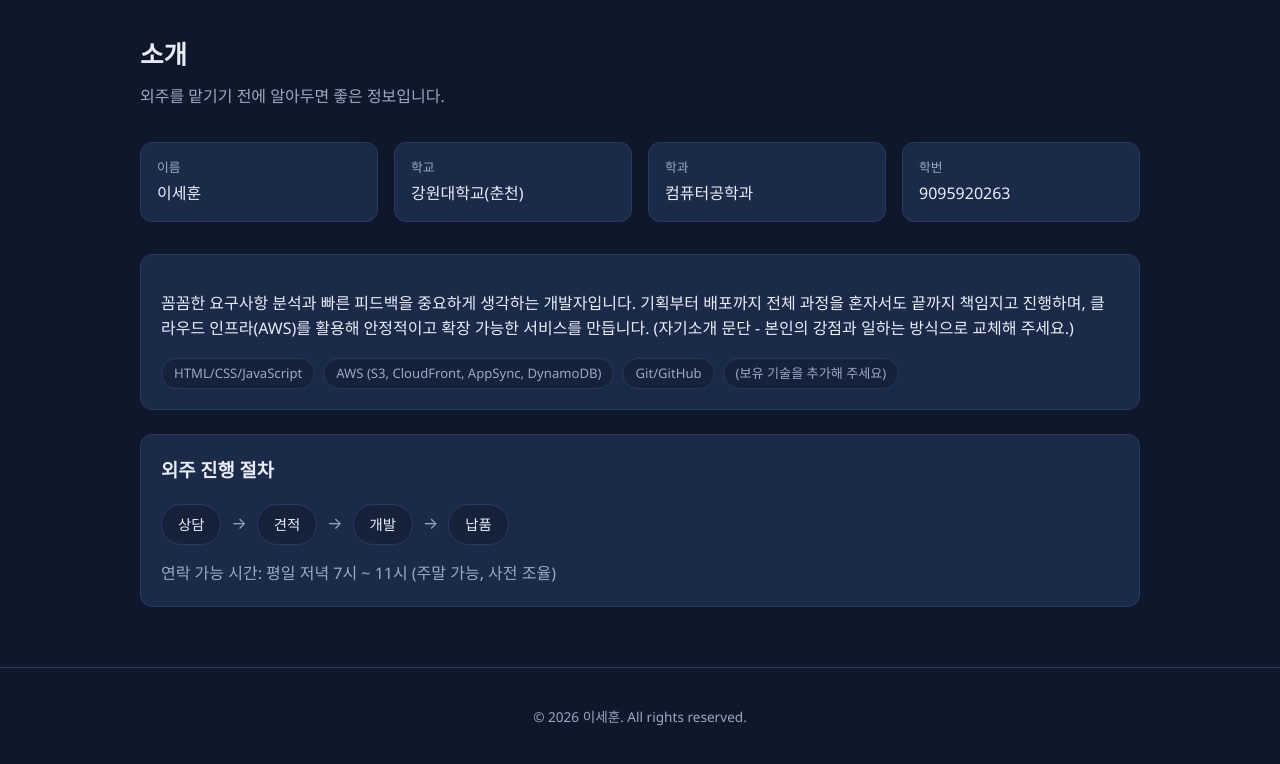
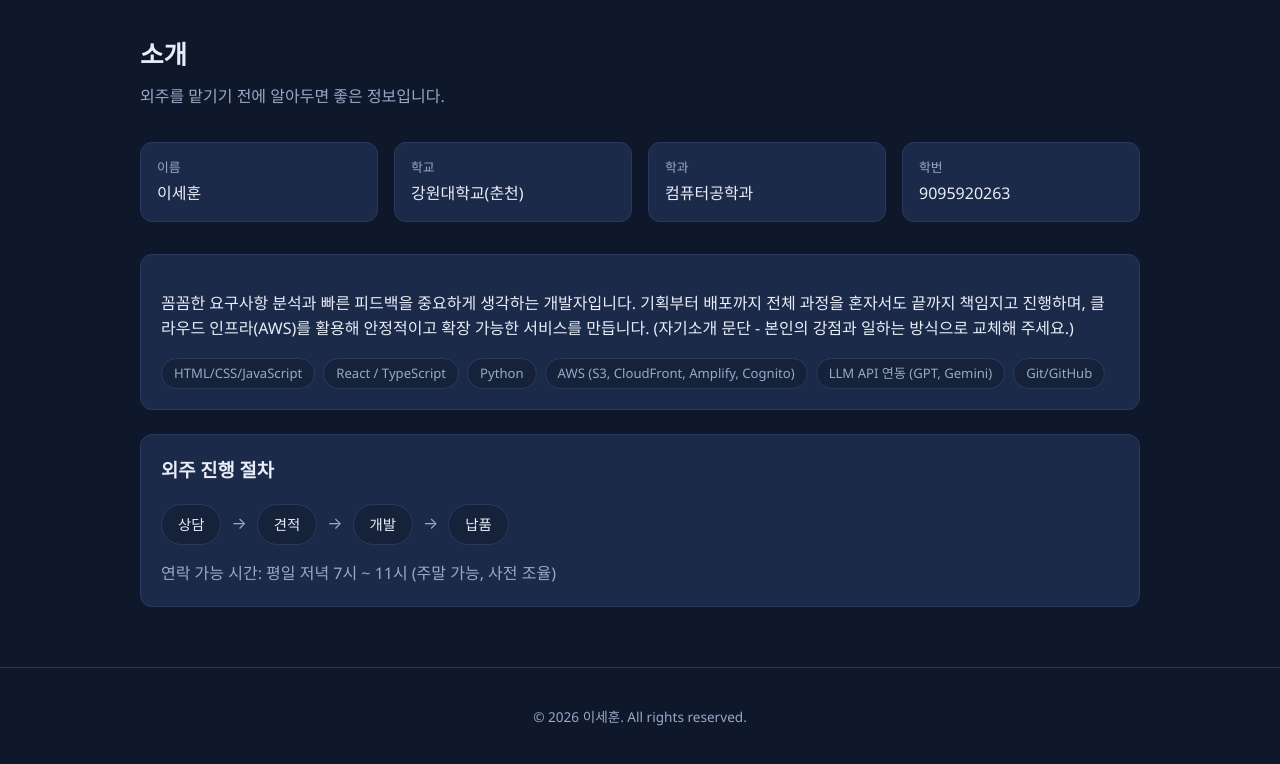
Before and after one commit to sehoon6295/Self-Introduction_WebApp, a plain HTML site: page about.html in a window 1280 px wide. Shown: the part 62-826 px from the top of the page. Drawn offline with Linux system fonts and the light colour scheme.

Commit message:
Fill in skill tags on about page from actual project repos
Co-Authored-By: Claude Sonnet 5 <noreply@anthropic.com>

```diff
--- a/about.html
+++ b/about.html
@@ -42,9 +42,11 @@
         </p>
         <div class="tag-list">
           <span class="tag">HTML/CSS/JavaScript</span>
-          <span class="tag">AWS (S3, CloudFront, AppSync, DynamoDB)</span>
+          <span class="tag">React / TypeScript</span>
+          <span class="tag">Python</span>
+          <span class="tag">AWS (S3, CloudFront, Amplify, Cognito)</span>
+          <span class="tag">LLM API 연동 (GPT, Gemini)</span>
           <span class="tag">Git/GitHub</span>
-          <span class="tag">(보유 기술을 추가해 주세요)</span>
         </div>
       </div>
 
```
